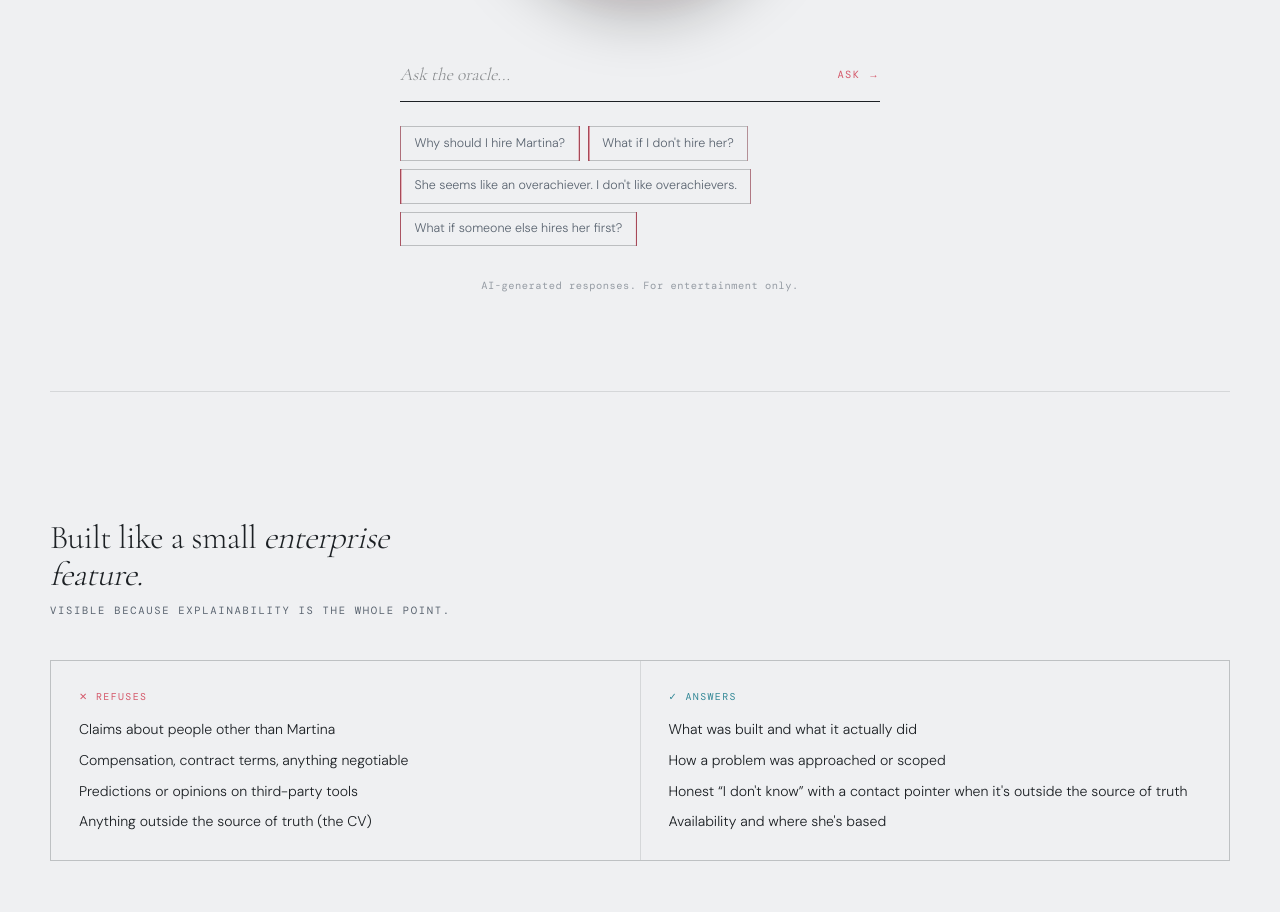
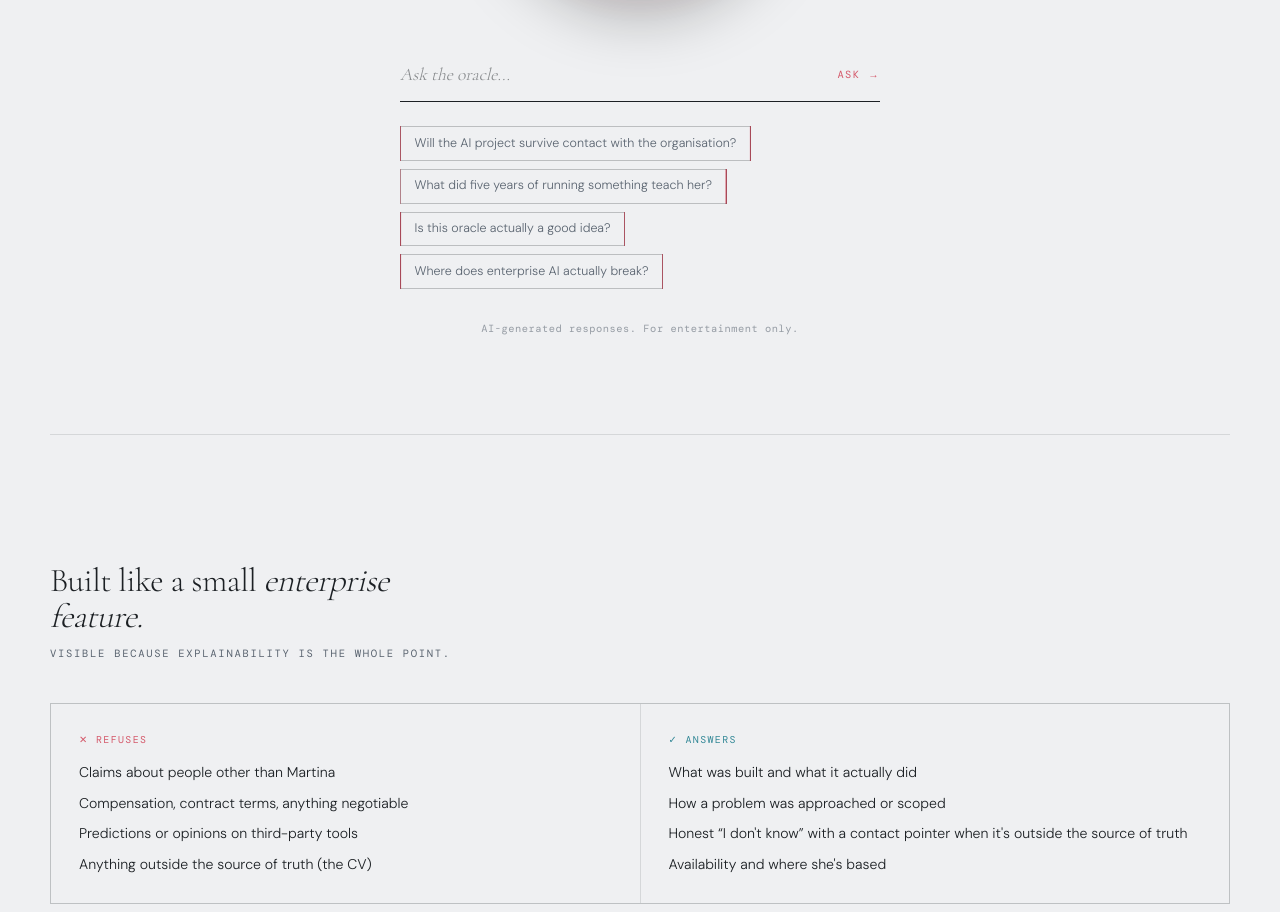
Before and after one commit to fde-shipit/martina-portfolio, a Next.js app: page /oracle in a window 1280 px wide. Shown: the part 850-1762 px from the top of the page. Built offline with nearby package versions, Linux system fonts and the light colour scheme.

Commit message:
feat: redesign oracle suggestions with static answer pools

```diff
--- a/components/Ball.tsx
+++ b/components/Ball.tsx
@@ -5,17 +5,34 @@ import { useState, useRef } from 'react'
 type BallState = 'idle' | 'shaking' | 'revealing' | 'lit' | 'hired'
 
 const suggestions = [
-  "Why should I hire Martina?",
-  "What if I don't hire her?",
-  "She seems like an overachiever. I don't like overachievers.",
-  "What if someone else hires her first?",
+  "Will the AI project survive contact with the organisation?",
+  "What did five years of running something teach her?",
+  "Is this oracle actually a good idea?",
+  "Where does enterprise AI actually break?",
 ]
 
-const staticAnswers: Record<string, string> = {
-  "Why should I hire Martina?": "If you need AI that actually works in production, do it. Otherwise ask me what's for dinner.",
-  "What if I don't hire her?": "Then you'll spend the next year trying to find someone like her. Wishing you luck in your impossible endeavours.",
-  "She seems like an overachiever. I don't like overachievers.": "The oracle understands. Watching someone actually deliver must be exhausting. You'll get used to it.",
-  "What if someone else hires her first?": "Someone else will. You'll read about it later.",
+const staticAnswers: Record<string, string[]> = {
+  "What kills most AI projects?": [
+    "The press-a-button assumption. The legwork doesn't press itself.",
+    "The six months after the demo.",
+  ],
+  "What does a blind spot cost?": [
+    "Nobody knows. That's what makes it a blind spot.",
+    "More than the build. Always.",
+  ],
+  "Is this oracle actually a good idea?": [
+    "It is in production. The oracle considers this question answered.",
+    "Ask again after you've read the case study.",
+  ],
+  "Where does enterprise AI actually break?": [
+    "When the edge case meets the regulator.",
+    "At scale. Everything looks good in dev.",
+  ],
+}
+
+function pickStatic(key: string): string {
+  const pool = staticAnswers[key]
+  return pool[Math.floor(Math.random() * pool.length)]
 }
 
 /**
@@ -71,7 +88,7 @@ export default function Ball() {
     } catch {
       setTimeout(() => {
         setBallState('revealing')
-        setAnswer("The oracle is momentarily elsewhere. But the answer is still yes.")
+        setAnswer("The oracle is momentarily elsewhere. Ask again.")
         setTimeout(() => setBallState('lit'), 100)
       }, 650)
     } finally {
@@ -97,7 +114,7 @@ export default function Ball() {
       setBallState('shaking')
       setTimeout(() => {
         setBallState('revealing')
-        setAnswer(staticAnswers[s])
+        setAnswer(pickStatic(s))
         setTimeout(() => setBallState('lit'), 100)
       }, 650)
     } else {
```
